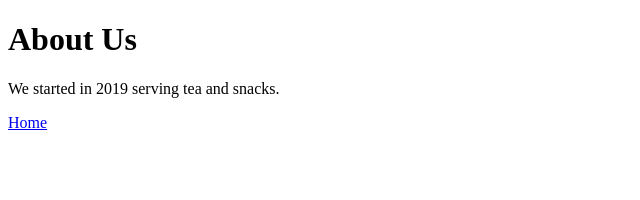
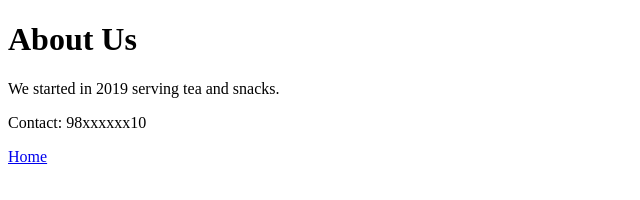
Before and after one commit to Sanskriti10247/cafe-site, a plain HTML site: page about.html in a window 1280 px wide. Shown: the whole page, without its empty margins (0-640 px from the left). Drawn offline with Linux system fonts and the light colour scheme.

Commit message:
add contact number on about page

```diff
--- a/about.html
+++ b/about.html
@@ -7,6 +7,7 @@
 <body>
   <h1>About Us</h1>
   <p>We started in 2019 serving tea and snacks.</p>
+  <p>Contact: 98xxxxxx10</p>
   <a href="index.html">Home</a>
 </body>
 </html>
```
